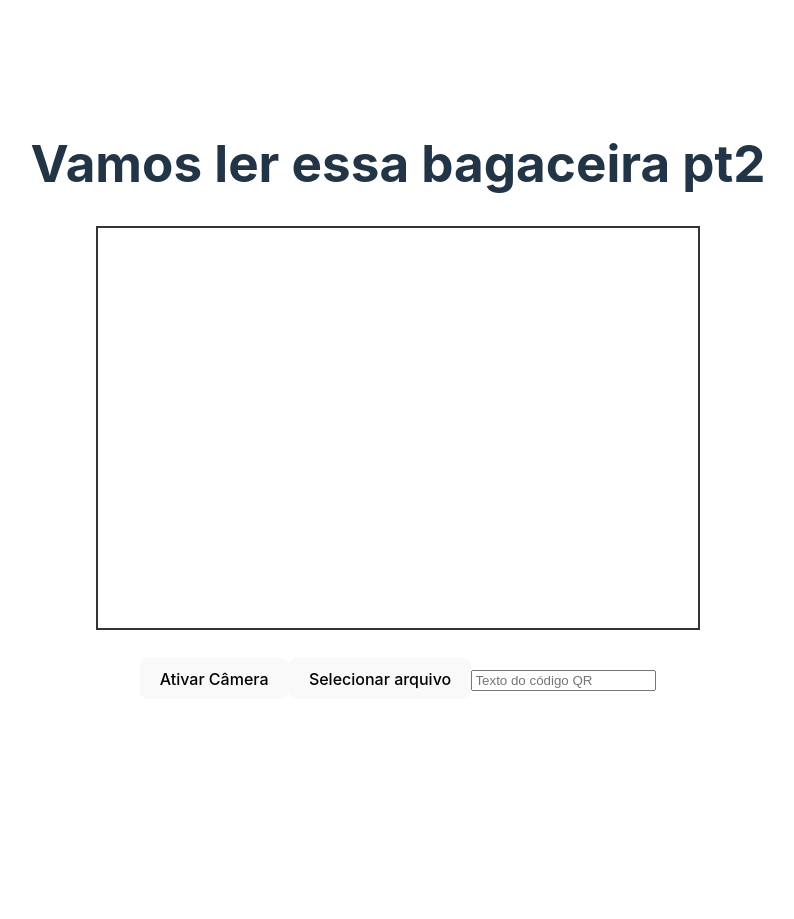
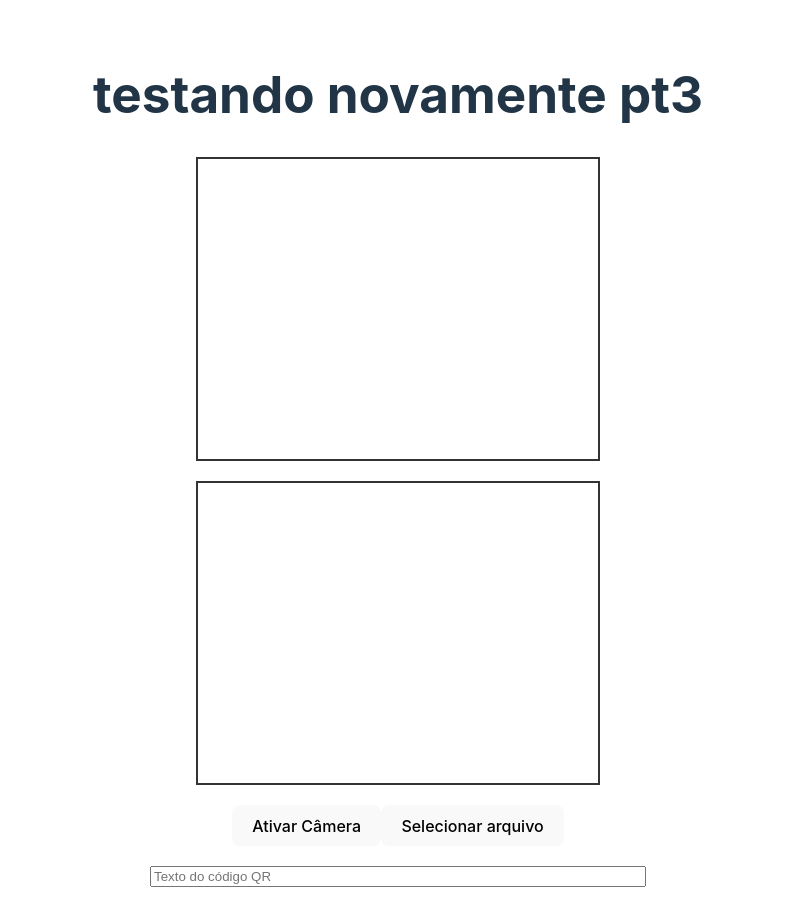
Before and after one commit to Tiagopalmeira/readQrcode, a React (Vite) app: page / in a window 1280 px wide. Shown: the whole page, without its empty margins (242-1036 px from the left). Before the commit the page ends 800 px from the top, so only its background shows below. Built offline with nearby package versions, Linux system fonts and the light colour scheme.

Commit message:
Update App.jsx

```diff
--- a/src/App.jsx
+++ b/src/App.jsx
@@ -52,9 +52,11 @@ function QRScanner() {
   };
 
   return (
-    <div>
-      <h1>Vamos ler essa bagaceira pt2 </h1>
-      <div id="reader" style={{ width: "100%", maxWidth: "600px", height: "400px", border: "2px solid #333", margin: "20px auto" }}></div>
+    <div style={{ textAlign: "center" }}>
+      <h1> testando novamente pt3</h1>
+      <div id="reader" style={{ width: "70%", maxWidth: "400px", height: "300px", border: "2px solid #333", margin: "20px auto" }}></div>
+
+      <div id="camera" style={{ width: "70%", maxWidth: "400px", height: "300px", border: "2px solid #333", margin: "20px auto" }}></div>
 
       <input type="file" accept="image/*" onChange={handleFileInputChange} style={{ display: "none" }} />
 
@@ -67,7 +69,7 @@ function QRScanner() {
         value={qrCodeText}
         onChange={(e) => setQrCodeText(e.target.value)}
         placeholder="Texto do código QR"
-        style={{ marginTop: "20px" }}
+        style={{ marginTop: "20px", width: "80%" }}
       />
     </div>
   );
```
